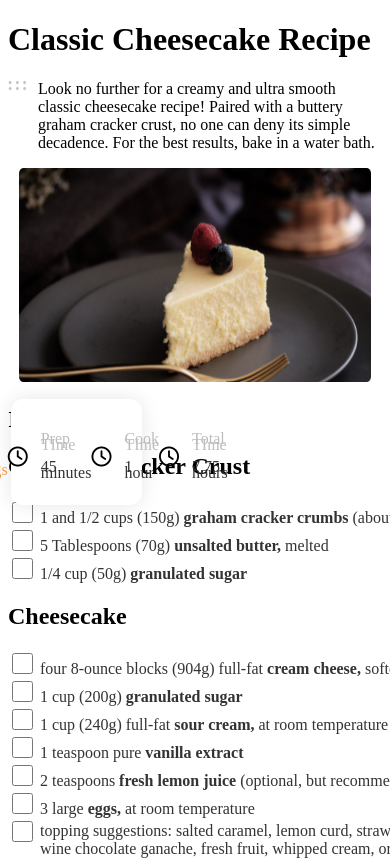
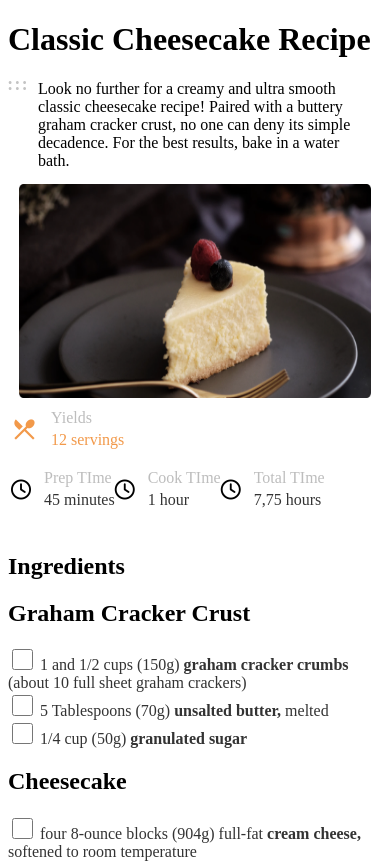
Before and after one commit to ozlemxates/Recipe-Page-Master-devchallenges, a plain HTML site: page index.html in a window 390 px wide. Shown: the top 861 px of the page. Drawn offline with nearby package versions, Linux system fonts and the light colour scheme.

Commit message:
mobile design for range 768-375 is better

```diff
--- a/index.html
+++ b/index.html
@@ -111,6 +111,7 @@
                   <p class="txt-orange">12 servings</p>
                 </div>
               </div>
+              <div class="times">
                 <div class="time">
                   <i class="fa-regular fa-clock fa-lg"></i>
                   <div class="texts">
@@ -135,6 +136,7 @@
               </div>
             </div>
           </div>
+        </div>
 
         <section class="instructions">
             <h1>Instructions</h1>
--- a/style.css
+++ b/style.css
@@ -146,6 +146,13 @@ footer {
 
     main {
         margin: 0;
+        width: 375px;
+        height: 3126px;
+    }
+
+    header p {
+        height: 88px;
+        width: 360px;
     }
 
     .upper {
@@ -155,9 +162,19 @@ footer {
     .box {
         left: 11px;
         top: 399px;
+        width: 345px;
+        height: 88px;
+        display: flex;
+        flex-direction: column;
+        justify-content: start;
+        align-items: start;
+        padding: 0;
+        background-color: #FFFFFF;
+        box-shadow: none;
+    }
 
-        width: 131px;
-        height: 26px;
+    .times {
+        display: flex;
         flex-direction: row;
     }
 
@@ -167,4 +184,17 @@ footer {
         margin: auto 12px auto 11px;
     }
 
+    .container {
+        margin-top: 131px;
+    }
+
+    section {
+        width: 371px;
+        height: 587px;
+    }
+
+    footer {
+        margin-top: 1420px;
+    }
+
 }
```
Lines whose indentation alone changed are shown as unchanged.
